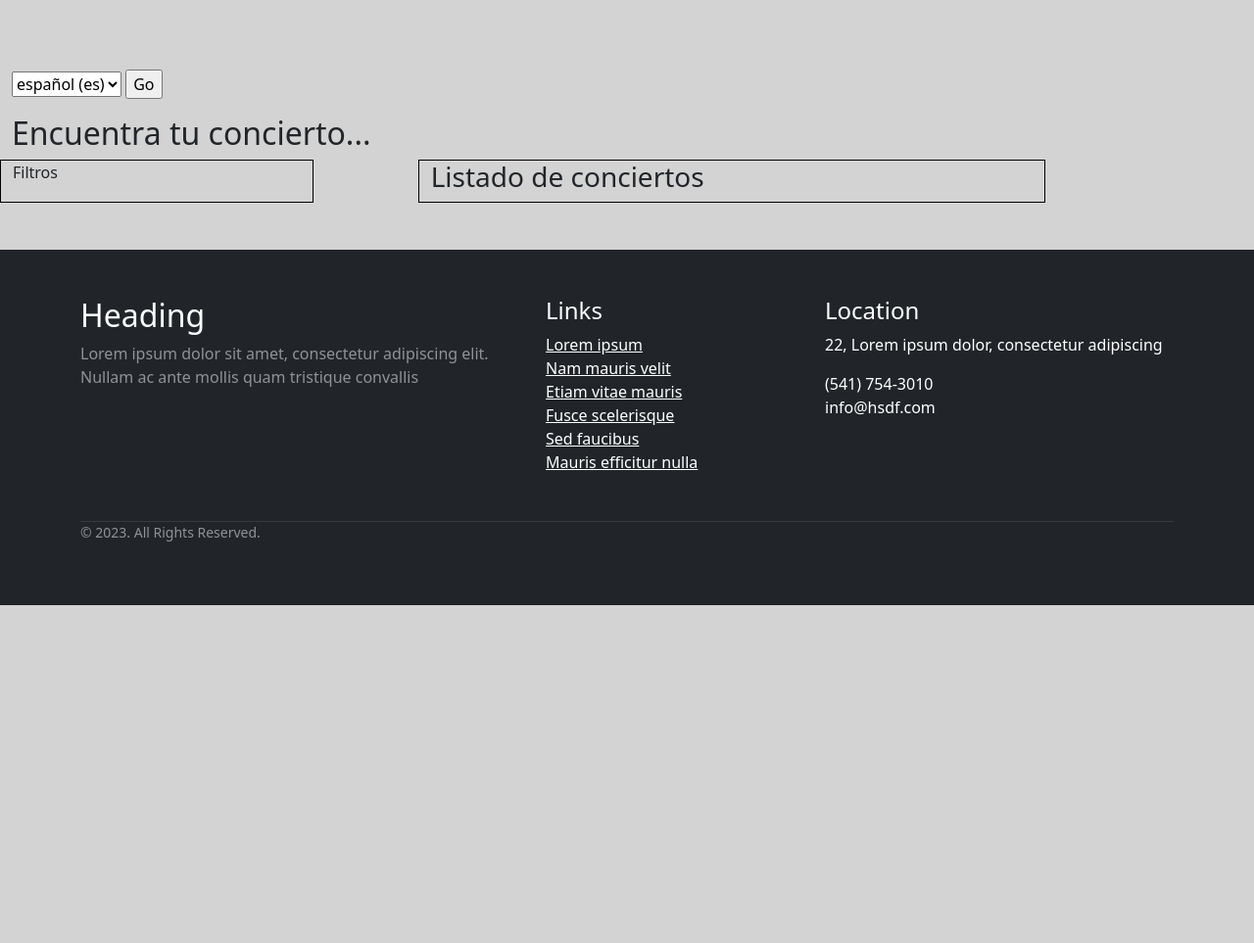
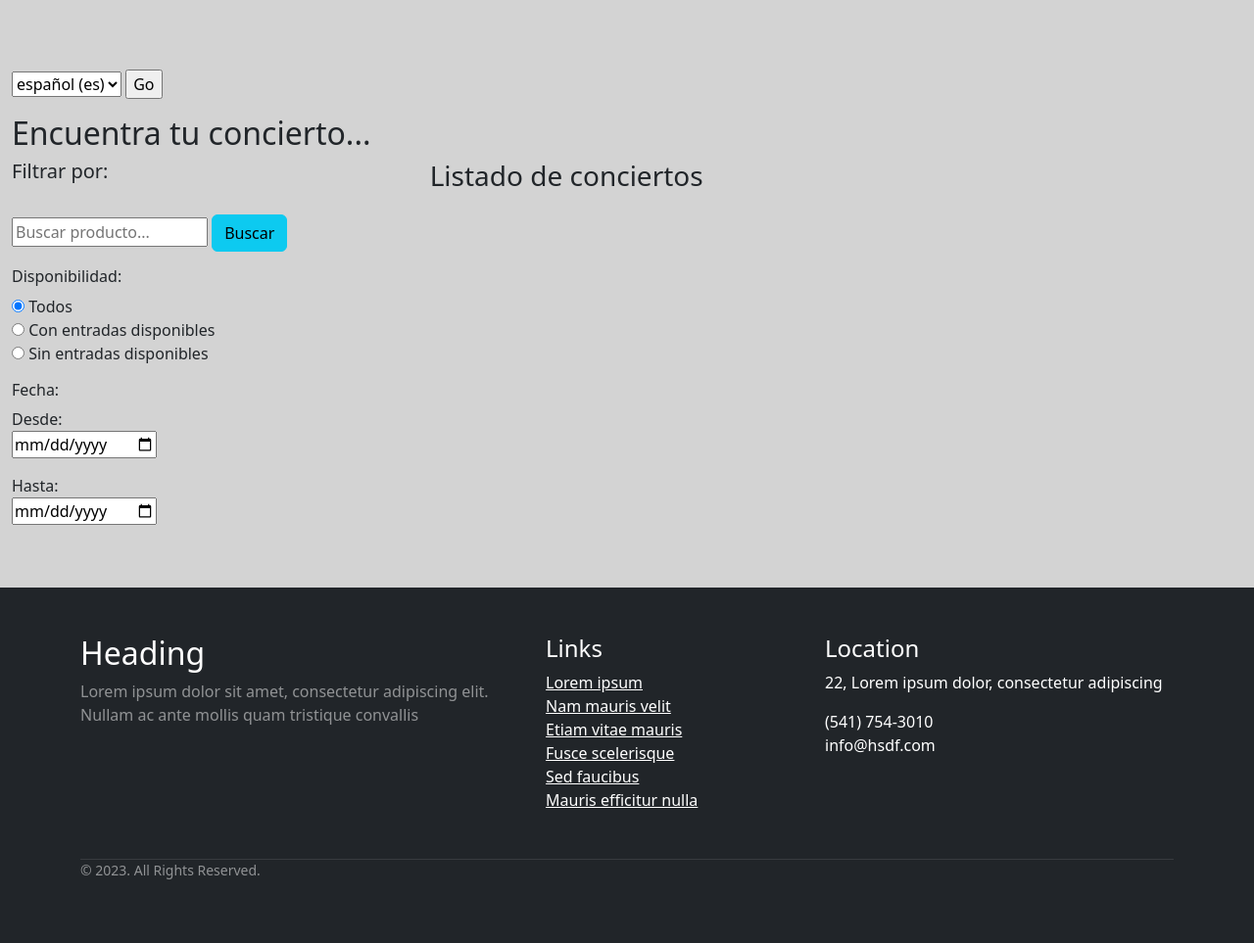
Before and after one commit to marinatg/FCT_MarinaTeran, a Django app: page / in a window 1280 px wide. Shown: the part 445-1408 px from the top of the page at 98% size. Before the commit the page ends 1063 px from the top, so only its background shows below. Run offline with Django 4.2, Linux system fonts and the light colour scheme; data that the repository does not hold is empty.

Commit message:
filtros, listado de eventos y otras modificaciones

```diff
--- a/main/models.py
+++ b/main/models.py
@@ -50,6 +50,7 @@ class Asiento(models.Model):
 
 class Evento(models.Model):
     nombre = models.CharField(max_length=10)
+    imagen = models.ImageField(upload_to='main/imagenes/')
     fecha_hora = models.DateTimeField()
     disponibles = models.IntegerField()
     sala = models.ForeignKey(Sala, on_delete=models.RESTRICT)
--- a/main/templates/base.html
+++ b/main/templates/base.html
@@ -14,10 +14,6 @@
 
  <nav class="navbar navbar-expand-lg navbar-dark navbar-custom fixed-top bg-dark">
  <div class="container px-5">
- <button type="button" class="btn btn-outline-info"><a href="#">
- <i class="fa-solid fa-cart-shopping" style="color: #0dcaf0;">Carrito</i>
- </a></button>
-
  <button class="navbar-toggler" type="button" data-bs-toggle="collapse" data-bs-target="#navbarResponsive" aria-controls="navbarResponsive" aria-expanded="false" aria-label="Toggle navigation"><span class="navbar-toggler-icon"></span></button>
  <div class="collapse navbar-collapse" id="navbarResponsive">
      <ul class="navbar-nav ms-auto">
--- a/main/templates/main/index.html
+++ b/main/templates/main/index.html
@@ -7,12 +7,46 @@
     <div class="container">
   <div class="row">
 
-    <div class="col-3" style="border: 1px solid black;">Filtros</div>
+    <div class="col-3">
+        <h5>Filtrar por:</h5><br>
+        <form method="get">
+            <input type="text" placeholder="Buscar producto..." name="buscar" style="width: 200px;">
+            <button class="btn btn-info" type="submit">Buscar</button>
+        </form>
+
+        <form>
+            <h6>Disponibilidad:</h6>
+            <input type="radio" id="todos" name="fav_language" value="2" checked>
+            <label for="todos">Todos</label><br>
+            <input type="radio" id="disponibles" name="fav_language" value="1">
+            <label for="disponibles">Con entradas disponibles</label><br>
+            <input type="radio" id="noDisponibles" name="fav_language" value="0">
+            <label for="noDisponibles">Sin entradas disponibles</label><br>
+        </form>
+
+        <form>
+            <h6>Fecha:</h6>
+            <label for="fecha">Desde:</label><br>
+            <input type="date" id="fecha" name="fecha">
+            <p></p>
+            <label for="fecha2">Hasta:</label><br>
+            <input type="date" id="fecha2" name="fecha2">
+        </form>
+    </div>
       <div class="col-1"></div>
-    <div class="col-6" style="border: 1px solid black;">
+    <div class="col-6">
         <h3>Listado de conciertos</h3>
         {% for x in evento %}
-            <p>{{x.nombre}}</p>
+            <div class="card mb-5" style="width: 28rem;">
+                <!--<a id="listadoEventos" href="#" class="card-img-top"><img src="{{ Evento.imagen.url }}" alt="{{ Evento.nombre }}"></a>-->
+                <a id="evento" href="#" role="button"><img class="card-img-top" src="{{ x.imagen.url }}" alt="{{ x.nombre }}"> </a>
+              <div class="card-body" style="background-color: #cdb4db;">
+                <h5 class="card-title">{{x.nombre}}</h5>
+                <h6>{{x.fecha_hora}}</h6>
+                <p class="card-text">Quedan {{x.disponibles}} entradas disponibles</p>
+                <a href="#" class="btn btn-info">Comprar entradas</a>
+              </div>
+            </div>
         {% endfor %}
     </div>
   </div>
--- a/main/urls.py
+++ b/main/urls.py
@@ -1,7 +1,8 @@
 from django.contrib import admin
 from django.urls import path, include
 from django.views.generic import TemplateView
-
+from django.contrib.staticfiles.urls import static
+from django.conf import settings
 from main import views
 
 urlpatterns = [
@@ -27,4 +28,4 @@ urlpatterns = [
          views.EditarMetodoPago.as_view(template_name='main/editarMetodoPago.html'), name='editarMetodoPago'),
     path('administrador/eliminarMetodoPago/<int:pk>',
          views.EliminarMetodoPago.as_view(template_name='main/eliminar.html'), name='eliminarMetodoPago'),
-]
+]+ static(settings.MEDIA_URL, document_root=settings.MEDIA_ROOT)
--- a/main/views.py
+++ b/main/views.py
@@ -46,7 +46,7 @@ class Registro(CreateView):
 class CerrarSesion(View):
     def get(self, request, *args, **kwargs):
         logout(request)
-        return redirect('welcome')
+        return redirect('listadoEventos')
 
 class IniciarSesion(View):
     def get(self, request, *args, **kwargs):
@@ -59,7 +59,7 @@ class IniciarSesion(View):
             return render(request, 'main/iniciarSesion.html', {'form': AuthenticationForm, 'error': 'El usuario o la contraseña son incorrectos'})
         else:
             login(request, user)
-            return redirect('welcome')
+            return redirect('listadoEventos')
 
 
 """PERFIL DE USUARIO"""
@@ -70,10 +70,11 @@ class PerfilCliente(TemplateView):
         user = request.user
         num_user = user.id
         perfil = Perfil.objects.filter(usuario_id=num_user)
+        metodo_pago = Metodo_pago.objects.filter(usuario_id=num_user)
         "compras = self.model.objects.filter(perfil_id=perfil[0].id)"
         "pago = Metodo_pago.objects.filter(perfil_id=perfil[0].id)"
 
-        return render(request, self.template_name, {'perfil': perfil})
+        return render(request, self.template_name, {'perfil': perfil, 'metodo_pago': metodo_pago})
 
 class AgregarPerfil(CreateView):
     model = Perfil
@@ -123,15 +124,14 @@ class ListadoEventos(TemplateView):
     template_name = 'main/index.html'
     def get(self, request, *args, **kwargs):
         evento = Evento.objects.all()
-        # producto = Producto.objects.all()
-        # categoria = Categoria.objects.all()
-        # busqueda = request.GET.get("buscar")
+
+        busqueda = request.GET.get("buscar")
         # busquedaH = request.GET.get("selectCategoria")
         # busquedaP = request.GET.get("precio")
-        #
-        # if busqueda:
-        #
-        #     producto = Producto.objects.filter(nombre__icontains=busqueda)
+
+        if busqueda:
+
+            evento = Evento.objects.filter(nombre__icontains=busqueda)
         #
         # if busquedaH or busquedaP:
         #     if busquedaH == "0":
```
Also changed, not shown: main/templates/main/perfil.html (+4 -4 lines), main/imagenes/SCORPIONS-2022-video.jpg (added), main/imagenes/SCORPIONS-2022-video_Isjw4Qr.jpg (added), main/imagenes/logo_lZ7Wo0f.webp (added), main/imagenes/metallica.webp (added), main/imagenes/metallica_xg1sm1V.webp (added), main/migrations/0001_initial.py. Lines whose indentation alone changed are shown as unchanged.
